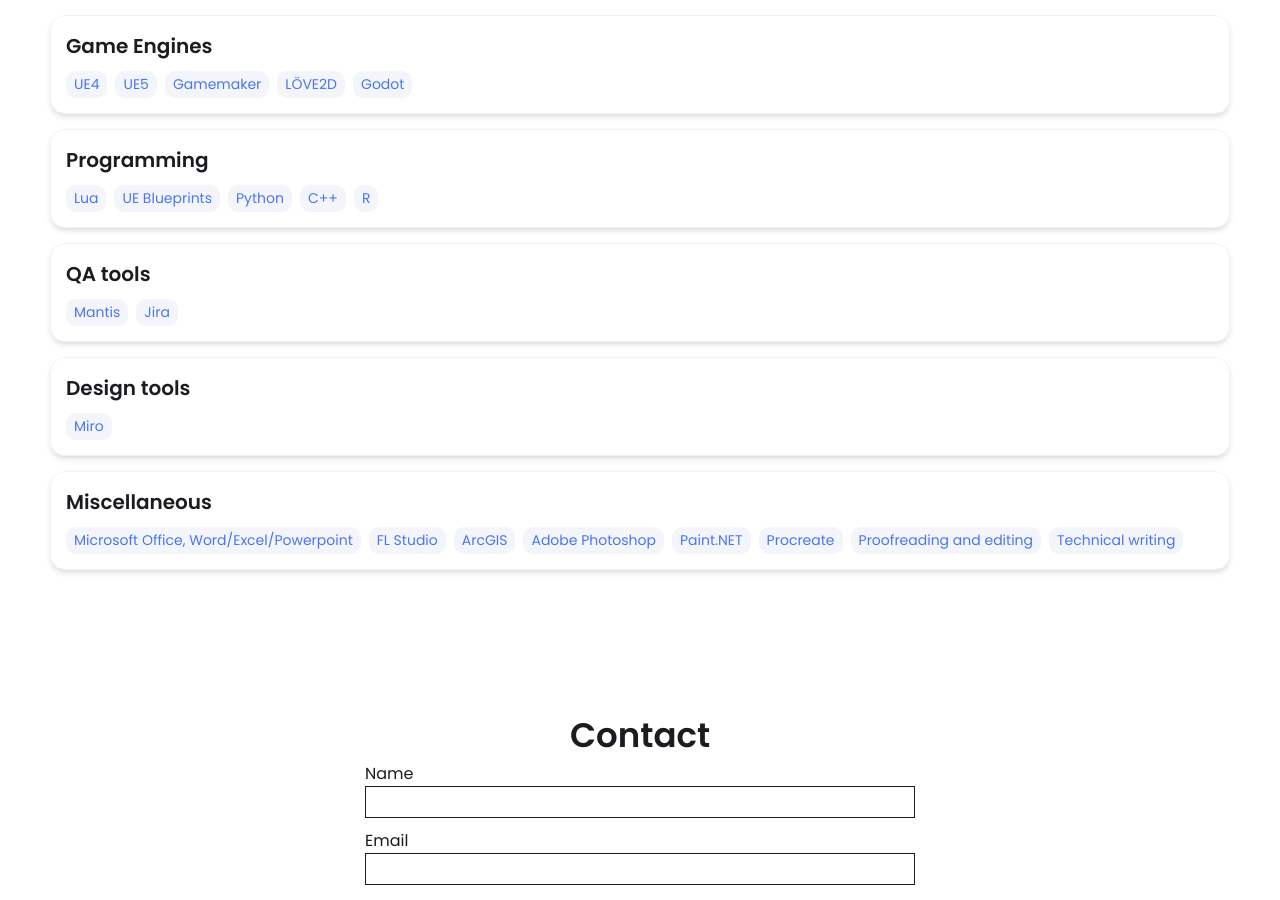
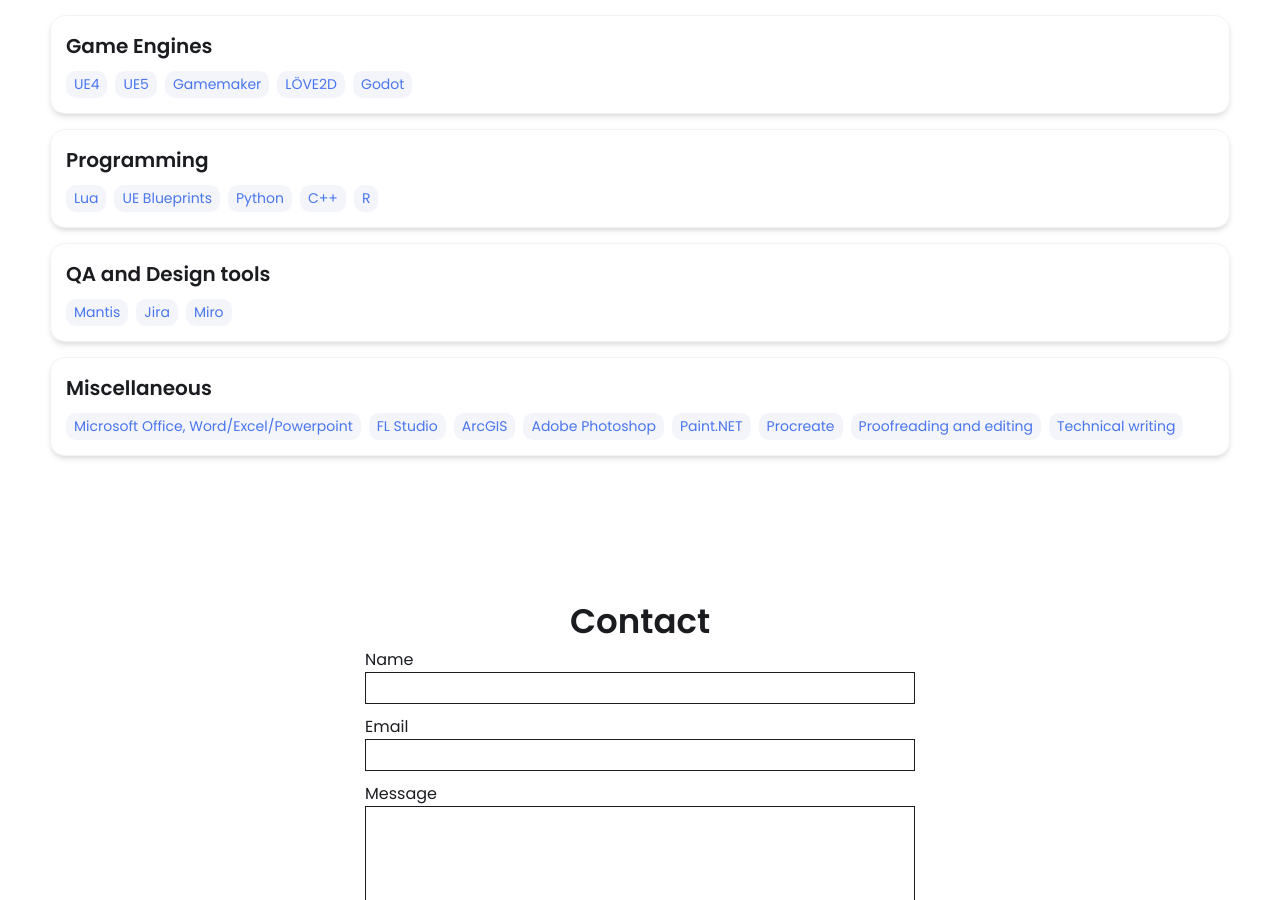
Before and after one commit to typhirz/typhirz.github.io, a Jekyll site: the page built from index.html, in a window 1280 px wide and 900 px high, scrolled down 1677 px. Built offline with Jekyll 4.4.1, drawn with Linux system fonts in a browser that asks for light colours.

Commit message:
Update _config.yml

```diff
--- a/_config.yml
+++ b/_config.yml
@@ -59,12 +59,10 @@ skills:
     - Python
     - C++
     - R
-  - category: QA tools
+  - category: QA and Design tools
     tools:
     - Mantis
     - Jira
-  - category: Design tools
-    tools:
     - Miro
   - category: Miscellaneous
     tools:
```
